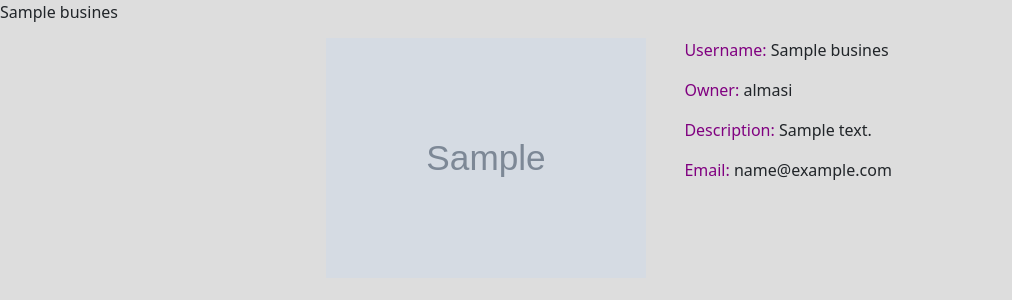
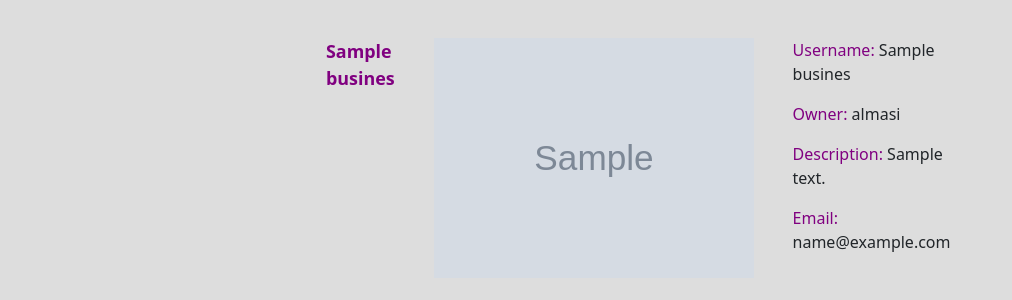
Before and after one commit to victoriamwangi/Garden-Estate-NeighborHood, a Django app: a page that uses neighborapp/templates/business/business.html in a window 1280 px wide. Shown: the part 60-360 px from the top of the page, without its empty margins (0-1012 px from the left). Run offline with Django 4.2, Linux system fonts and the light colour scheme; data comes from the database, SQL or seed files in the repository; tables that the repository leaves empty hold one stand-in row (values such as "Sample post"); grey boxes marked "Sample" are stand-in pictures; some libraries are stand-ins or nearby versions.

Commit message:
display business page

```diff
--- a/neighborapp/templates/business/business.html
+++ b/neighborapp/templates/business/business.html
@@ -1,9 +1,9 @@
 {%extends 'base.html'%}{%block content%}
 <div class="row">
-  <div class="col-lg-3">
-    <p>{{business.biz_name}}</p>
-  </div>
+  <div class="col-lg-3"></div>
   <div class="col-lg-6 profdetail">
+    <p class="biztitle">{{business.biz_name}}</p>
+
     <img
       class="card-img-top profimg"
       src="{{business.business_image.url}}"
--- a/static/css/style.css
+++ b/static/css/style.css
@@ -202,3 +202,9 @@
     padding-bottom: 2vw;
     height: 110vh;
 }
+
+.biztitle {
+    color: purple;
+    font-size: 1.4vw;
+    font-weight: bold;
+}
```
